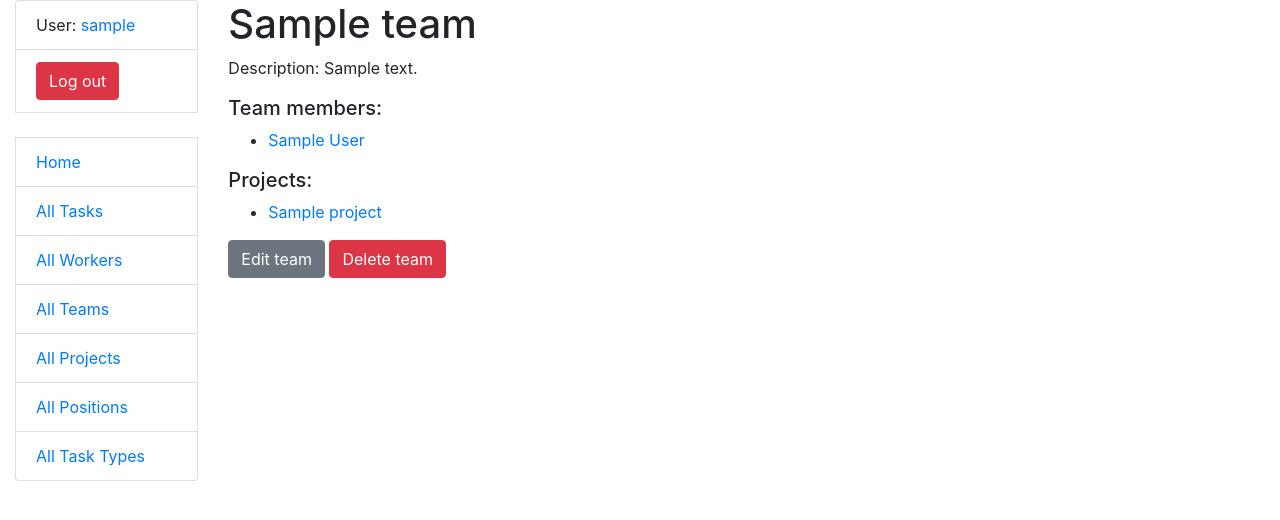
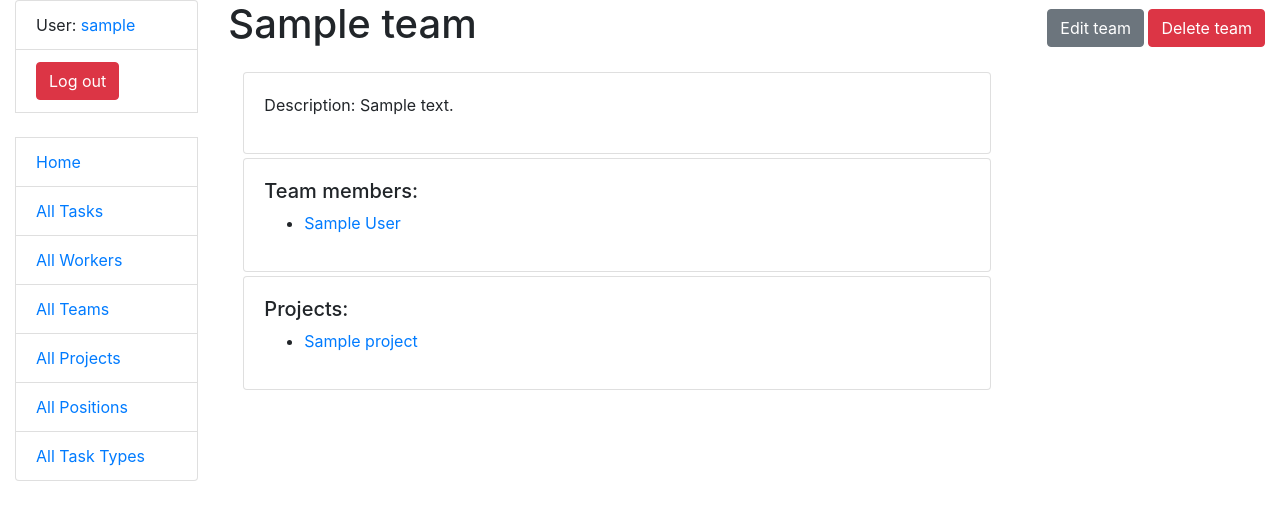
Before and after one commit to OlhaKuzmyn/task-manager, a Django app: page /teams/1/ in a window 1280 px wide. Shown: the top 520 px of the page. Run offline with Django 5.2, Linux system fonts and the light colour scheme; a user stored in the database is signed in; tables that the repository leaves empty hold one stand-in row (values such as "Sample post").

Commit message:
edited team_detail.html

```diff
--- a/templates/team/team_detail.html
+++ b/templates/team/team_detail.html
@@ -1,9 +1,32 @@
 {% extends "base.html" %}
 
 {% block content %}
+  <div class="d-flex justify-content-between align-items-center mb-3">
     <h1>{{ team.name }}</h1>
+    <div>
+      {% if perms.team.change_team %}
+          <a href="{% url 'team:team-update' pk=team.id %}" class="btn btn-secondary">Edit team</a>
+      {% endif %}
+      {% if perms.team.delete_team %}
+        <a href="{% url 'team:team-delete' pk=team.id %}" class="btn btn-danger">
+          Delete team
+        </a>
+      {% endif %}
+    </div>
+  </div>
+
+  <div class="col-md-9">
+    <div class="card-deck" style="flex-direction: column;">
+          <div class="card mb-1">
+              <div class="card-body">
+                <div class="card-text">
                   <p>Description: {{ team.description }}</p>
-
+                </div>
+              </div>
+          </div>
+          <div class="card mb-1">
+              <div class="card-body">
+                <div class="card-text">
                   <h5>Team members:</h5>
                     <ul>
                       {% for worker in team.worker_set.all %}
@@ -16,6 +39,12 @@
                       <li>No team members found.</li>
                       {% endfor %}
                     </ul>
+                </div>
+              </div>
+          </div>
+          <div class="card mb-1">
+              <div class="card-body">
+                <div class="card-text">
                   <h5>Projects:</h5>
                   <ul>
                     {% for project in team.projects.all %}
@@ -28,12 +57,10 @@
                         <li>No projects found.</li>
                     {% endfor %}
                   </ul>
-  {% if perms.team.change_team %}
-      <a href="{% url 'team:team-update' pk=team.id %}" class="btn btn-secondary">Edit team</a>
-  {% endif %}
-  {% if perms.team.delete_team %}
-    <a href="{% url 'team:team-delete' pk=team.id %}" class="btn btn-danger">
-      Delete team
-    </a>
-  {% endif %}
+                </div>
+              </div>
+          </div>
+    </div>
+  </div>
+
 {% endblock %}
```
Lines whose indentation alone changed are shown as unchanged.
